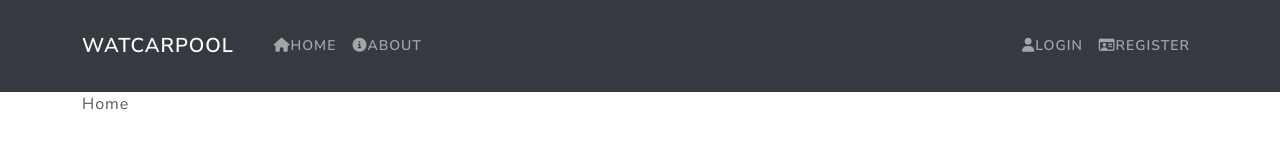
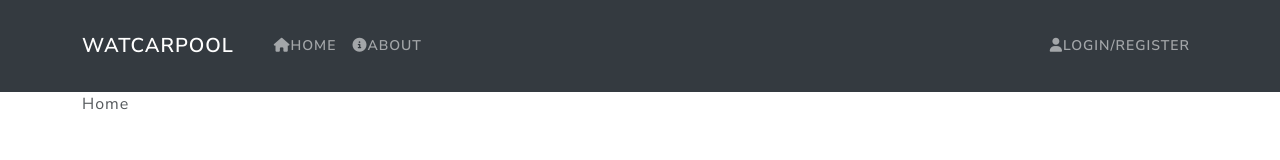
Before and after one commit to kevin21jin/WatCarPool, a React (Create React App) app in the folder client/my-app/: page / in a window 1280 px wide. Shown: the top 160 px of the page. Built offline with nearby package versions, Linux system fonts and the light colour scheme.

Commit message:
client-navbar

```diff
--- a/client/my-app/src/components/Header.jsx
+++ b/client/my-app/src/components/Header.jsx
@@ -17,8 +17,7 @@ export const Header = () => {
             <Nav.Link href="/aboutus"><i class="fa-solid fa-circle-info"></i>About</Nav.Link>
           </Nav>
           <Nav className="ms-auto">
-            <Nav.Link href="/login"><i className='fas fa-user'></i>Login</Nav.Link>
-            <Nav.Link href="/register"><i class="fa-regular fa-id-card"></i>Register</Nav.Link>
+            <Nav.Link href="/login"><i className='fas fa-user'></i>Login/Register</Nav.Link>
           </Nav>
         </Navbar.Collapse>
         </Container>
```
